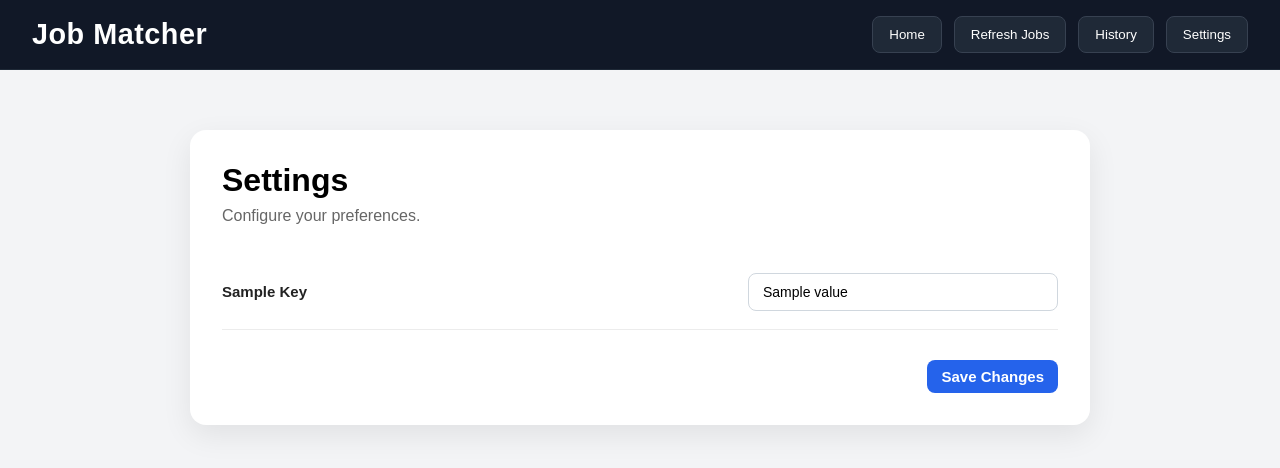
After one commit to rjthompson2/application_copilot, a FastAPI app: template app/templates/settings.html in a window 1280 px wide. The commit adds this page. Shown: the top 468 px of the page. Run offline with FastAPI, Linux system fonts and the light colour scheme; the template is opened without the code that fills it: most values are stand-ins (such as "Sample title", 1, 10 or a date in 2020).

Commit message:
Settings page post and get working

```diff
--- /dev/null
+++ b/app/static/settings.css
@@ -0,0 +1,134 @@
+body {
+    margin: 0;
+    background: #f4f6f9;
+    font-family: Inter, Arial, sans-serif;
+}
+
+.settings-page {
+    max-width: 900px;
+    margin: 40px auto;
+    padding: 20px;
+}
+
+.settings-card {
+    background: white;
+    border-radius: 16px;
+    padding: 32px;
+    box-shadow: 0 10px 30px rgba(0,0,0,0.08);
+}
+
+.settings-header {
+    margin-bottom: 30px;
+}
+
+.settings-header h1 {
+    margin: 0;
+    font-size: 32px;
+}
+
+.settings-header p {
+    margin-top: 8px;
+    color: #666;
+}
+
+.setting-row {
+    display: flex;
+    justify-content: space-between;
+    align-items: center;
+    padding: 18px 0;
+    border-bottom: 1px solid #ececec;
+}
+
+.setting-row:last-child {
+    border-bottom: none;
+}
+
+.setting-info label {
+    font-size: 15px;
+    font-weight: 600;
+    color: #222;
+}
+
+.setting-control {
+    min-width: 300px;
+    text-align: right;
+}
+
+.setting-control input[type="text"],
+.setting-control input[type="number"] {
+    width: 280px;
+    padding: 10px 14px;
+    border: 1px solid #d0d7de;
+    border-radius: 8px;
+    font-size: 14px;
+}
+
+.setting-control input[type="text"]:focus,
+.setting-control input[type="number"]:focus {
+    outline: none;
+    border-color: #2563eb;
+}
+
+.settings-actions {
+    margin-top: 30px;
+    text-align: right;
+}
+
+.save-btn {
+    background: #2563eb;
+    color: white;
+    border: none;
+    border-radius: 10px;
+    padding: 12px 24px;
+    font-size: 15px;
+    font-weight: 600;
+    cursor: pointer;
+    transition: 0.2s;
+}
+
+.save-btn:hover {
+    background: #1d4ed8;
+}
+
+/* Toggle Switch */
+
+.switch {
+    position: relative;
+    display: inline-block;
+    width: 54px;
+    height: 28px;
+}
+
+.switch input {
+    opacity: 0;
+    width: 0;
+    height: 0;
+}
+
+.slider {
+    position: absolute;
+    inset: 0;
+    background: #cbd5e1;
+    border-radius: 999px;
+    transition: .25s;
+}
+
+.slider:before {
+    content: "";
+    position: absolute;
+    width: 22px;
+    height: 22px;
+    left: 3px;
+    bottom: 3px;
+    background: white;
+    border-radius: 50%;
+    transition: .25s;
+}
+
+.switch input:checked + .slider {
+    background: #2563eb;
+}
+
+.switch input:checked + .slider:before {
+    transform: translateX(26px);
+}
--- a/app/templates/header.html
+++ b/app/templates/header.html
@@ -1,4 +1,7 @@
 <!-- templates/header.html -->
+<head>
+    <link rel="stylesheet" href="/static/style.css">
+</head>
 
 <header class="app-header">
     <div class="header-left">
@@ -18,6 +21,10 @@
 
         <button class="nav-btn history-btn" onclick="goHistory()">
             History
+        </button>
+
+        <button class="nav-btn settings-btn" onclick="goSettings()">
+            Settings
         </button>
     </div>
 </header>
@@ -71,4 +78,8 @@
     function goHistory() {
         window.location.href = "/history";
     }
+
+    function goSettings() {
+        window.location.href = "/settings";
+    }
 </script>
--- /dev/null
+++ b/app/templates/settings.html
@@ -0,0 +1,79 @@
+<!DOCTYPE html>
+<html>
+
+<head>
+    <meta charset="UTF-8">
+    <title>Settings</title>
+    <link rel="stylesheet" href="/static/settings.css">
+</head>
+
+<body>
+
+    {% include "header.html" %}
+
+    <div class="settings-page">
+
+        <div class="settings-card">
+            <div class="settings-header">
+                <h1>Settings</h1>
+                <p>Configure your preferences.</p>
+            </div>
+
+            <form method="POST" action="/settings/save">
+
+                {% for key, value in settings.items() %}
+                <div class="setting-row">
+
+                    <div class="setting-info">
+                        <label for="{{ key }}">
+                            {{ key.replace('_', ' ').title() }}
+                        </label>
+                    </div>
+
+                    <div class="setting-control">
+
+                        {% if value is boolean %}
+                        <label class="switch">
+                            <input
+                                type="checkbox"
+                                id="{{ key }}"
+                                name="{{ key }}"
+                                {% if value %}checked{% endif %}>
+                            <span class="slider"></span>
+                        </label>
+
+                        {% elif value is number %}
+                        <input
+                            type="number"
+                            id="{{ key }}"
+                            name="{{ key }}"
+                            value="{{ value }}">
+
+                        {% else %}
+                        <input
+                            type="text"
+                            id="{{ key }}"
+                            name="{{ key }}"
+                            value="{{ value }}">
+                        {% endif %}
+
+                    </div>
+
+                </div>
+                {% endfor %}
+
+                <div class="settings-actions">
+                    <button type="submit" class="save-btn">
+                        Save Changes
+                    </button>
+                </div>
+
+            </form>
+
+        </div>
+
+    </div>
+
+</body>
+
+</html>
--- a/page.html
+++ /dev/null
@@ -1 +0,0 @@
-<html><head></head><body></body></html>
--- a/utils.py
+++ b/utils.py
@@ -6,6 +6,9 @@ LINKEDIN_URL = (
     "https://www.linkedin.com/jobs/search/"
     "?keywords={query}&location={location}&start={start}"
 )
+
+
+CONFIG_PATH = BASE_DIR / "application_copilot" / "config.py"
 
 DB_NAME = BASE_DIR / "application_copilot" / "job_database" / "jobs.db"
 
```
Also changed, not shown: app/routes.py (+82 -43 lines), app/templates/index.html (+7 -21 lines), job_ingestion/main.py (+5 -3 lines), outreach/provider.py (+11 -6 lines), app/static/style.css (line endings or trailing spaces).
